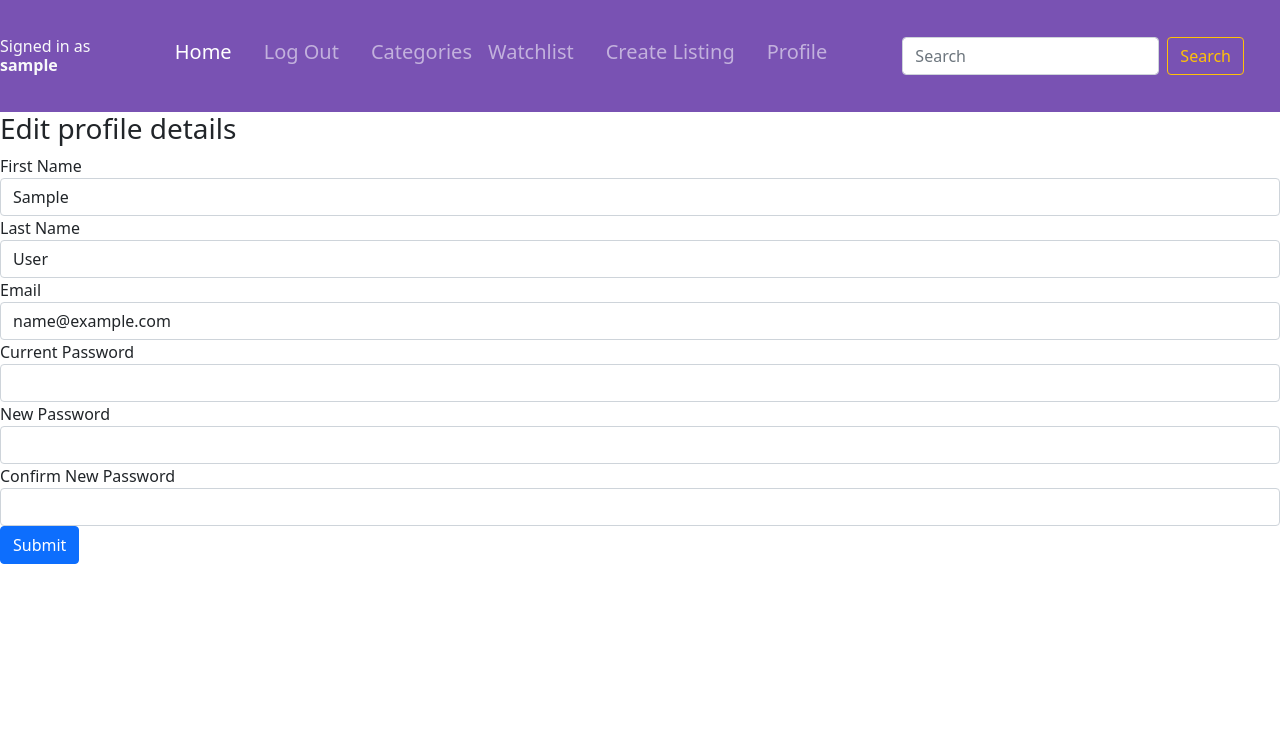
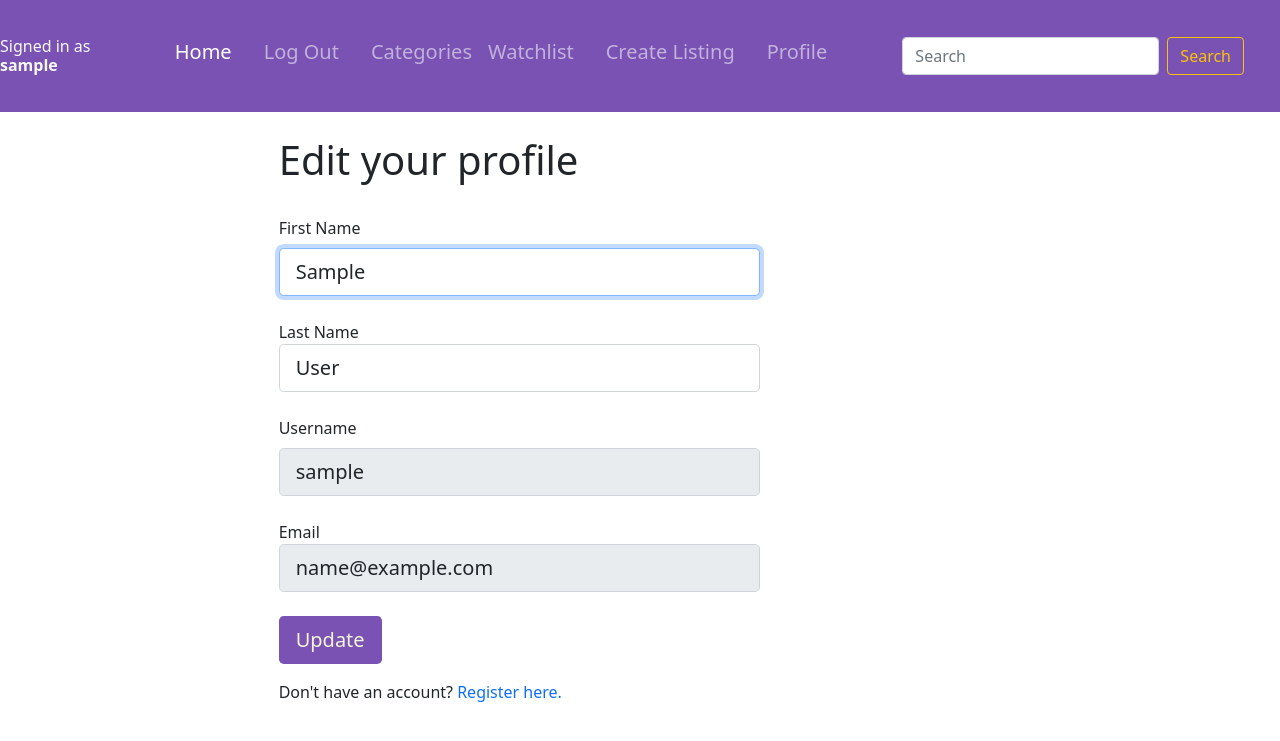
Before and after one commit to princeibs/commerce-50, a Django app: page /edit-profile in a window 1280 px wide. Shown: the top 741 px of the page. Run offline with Django 3.2, Linux system fonts and the light colour scheme; the visitor is signed in with stand-in values (Sample User, id 1).

Commit message:
Rebuilt profile and update profile page

```diff
--- a/auctions/static/auctions/styles.css
+++ b/auctions/static/auctions/styles.css
@@ -54,7 +54,7 @@ body {
 }
 
 .css-label-bg {
-    background-color: rgb(213, 222, 231) ;
+    background-color: #e4e5eb;
 }
 
 .listing-img-small {
--- a/auctions/templates/auctions/active_listing.html
+++ b/auctions/templates/auctions/active_listing.html
@@ -2,7 +2,7 @@
 
 {% block body %}
 
-<div class="container col-md-7 mt5">
+<div class="container col-md-7 mt-5">
     <div class="h2">{{ category_name|title }}
         <hr>
     </div>
@@ -14,6 +14,10 @@
             <span class="badge bg-primary rounded-pill">{{ listing.is_active|yesno:"Active,Not active" }}</span>
         </li>
     </div>
+    {% empty %}
+    <div class="mt-3">-
+        <em><mark>There is no listing in this catetory yet. Check back later...</mark></em>
+    </div>
     {% endfor %}
 </div>
 
--- a/auctions/templates/auctions/edit_me.html
+++ b/auctions/templates/auctions/edit_me.html
@@ -1,39 +1,46 @@
 {% extends 'auctions/layout.html' %}
 
 {% block body %}
-  <h3>Edit profile details</h3>
 
-  {% if message %}
-    <li><h6>{{ message }}</h6></li>
-  {% endif %}
+{% if message %}
+<li>
+    <h6>{{ message }}</h6>
+</li>
+{% endif %}
+<div class="container col-md-7">
+    <div class="h1 py-4">Edit your profile</div>
 
-  <form action="{% url 'edit_me' %}" method="post">
-    {% csrf_token %}
+    {% if message %}
+    <div>{{ message }}</div>
+    {% endif %}
 
-    <div class="form_group">
-      <label for="">First Name </label>
-      <input class="form-control" value="{{first_name}}" type="text" name="first_name" required>
+    <form action="{% url 'edit_profile' %}" method="post">
+        {% csrf_token %}
+        <div class="mb-4 col-md-8">
+            <label for="first-name" class="form-label ">First Name</label>
+            <input type="text" class="form-control form-control-lg" value="{{ first_name}}" id="first-name"
+                name="first_name_input" placeholder="Enter your first name here" autofocus required>
+        </div>
+        <div class="mb-4 col-md-8">
+            <label for="last-name class=" form-label form-label-size">Last Name</label>
+            <input type="text" class="form-control form-control-lg" value="{{ last_name}}" id="last-name"
+                name="last_name_input" placeholder="Enter your last name here" required>
+        </div>
+        <div class="mb-4 col-md-8">
+            <label for="username" class="form-label">Username</label>
+            <input type="text" class="form-control form-control-lg id="username" value="{{ username }}" name="username_input" aria-describedby="emailHelp" disabled>
+          </div>
+        <div class="mb-4 col-md-8">
+            <label for="email class=" form-label form-label-size">Email</label>
+            <input type="email" class="form-control form-control-lg" value="{{ email }}" id="email" name="email_input"
+                disabled>
+        </div>
+        <button type="submit" class="btn mb-3 default-btn-color btn-lg">Update</button>
+        <!-- <input class="btn btn-primary" type="submit" value="Login"> -->
+    </form>
+
+    <div class="p">
+        Don't have an account? <a class="link-underline" href="{% url 'register' %}">Register here.</a>
     </div>
-    <div class="form_group">
-      <label for="">Last Name </label>
-      <input class="form-control" value="{{ last_name }}" type="text" name="last_name" required>
-    </div>
-    <div class="form_group">
-      <label for="">Email </label>
-      <input class="form-control" value="{{email}}" type="email" name="email" required>
-    </div>
-    <div class="form_group">
-      <label for="">Current Password </label>
-      <input class="form-control" type="password" name="password" required>
-    </div>
-    <div class="form_group">
-      <label for="">New Password </label>
-      <input class="form-control" type="password" name="new_password" required>
-    </div>
-    <div class="form_group">
-      <label for="">Confirm New Password </label>
-      <input class="form-control" type="password" name="confirm_new_password" required>
-    </div>
-    <input class="btn btn-primary" type="submit" value="Submit">
-  </form>
+</div>
 {% endblock %}
--- a/auctions/templates/auctions/watchlist.html
+++ b/auctions/templates/auctions/watchlist.html
@@ -14,7 +14,7 @@
         </li>
         {% empty %}
         <div class="mt-3">-
-            <em><mark>You have not added any item to your watchlist yet</mark></em>
+            <em><mark>You have not added any listing to your watchlist yet. Please add some listing and check back later</mark></em>
         </div>
         {% endfor %}
 
--- a/auctions/views.py
+++ b/auctions/views.py
@@ -316,26 +316,16 @@ def edit_profile(request):
     user = request.user
 
     if request.method == "POST":
-        first_name = request.POST["first_name"]
-        last_name = request.POST["last_name"]
-        email = request.POST["email"]
-        password = request.POST["password"]
-        new_password = request.POST["new_password"]
-        confirm_new_password = request.POST["confirm_new_password"]
-
-        # Validates the passwords entered
-        if not (user.check_password(password) and (new_password == confirm_new_password)):
-            return render(request, "auctions/edit_me.html", {"message": "Enter valid passwords"})
-        else:
-            user.first_name = first_name
-            user.last_name = last_name
-            user.email = email
-            user.set_password(new_password)
-            user.save()
-
-            return HttpResponseRedirect(reverse("profile"))
+        first_name = request.POST["first_name_input"]
+        last_name = request.POST["last_name_input"]
+        #
+        user.first_name = first_name
+        user.last_name = last_name
+        user.save()
+        return HttpResponseRedirect(reverse("profile"))
     else:
         context = {
+            'username': user.username,
             'first_name': user.first_name,
             'last_name': user.last_name,
             'email': user.email,
```
Also changed, not shown: auctions/templates/auctions/listing_page.html (+13 -8 lines), auctions/templates/auctions/profile.html (+41 -15 lines).
